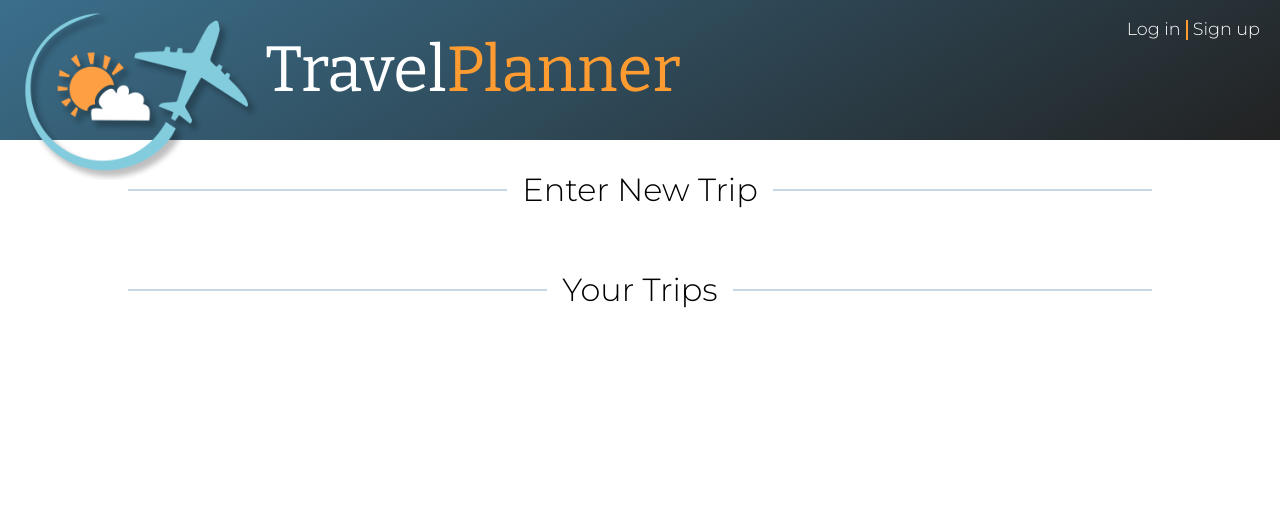
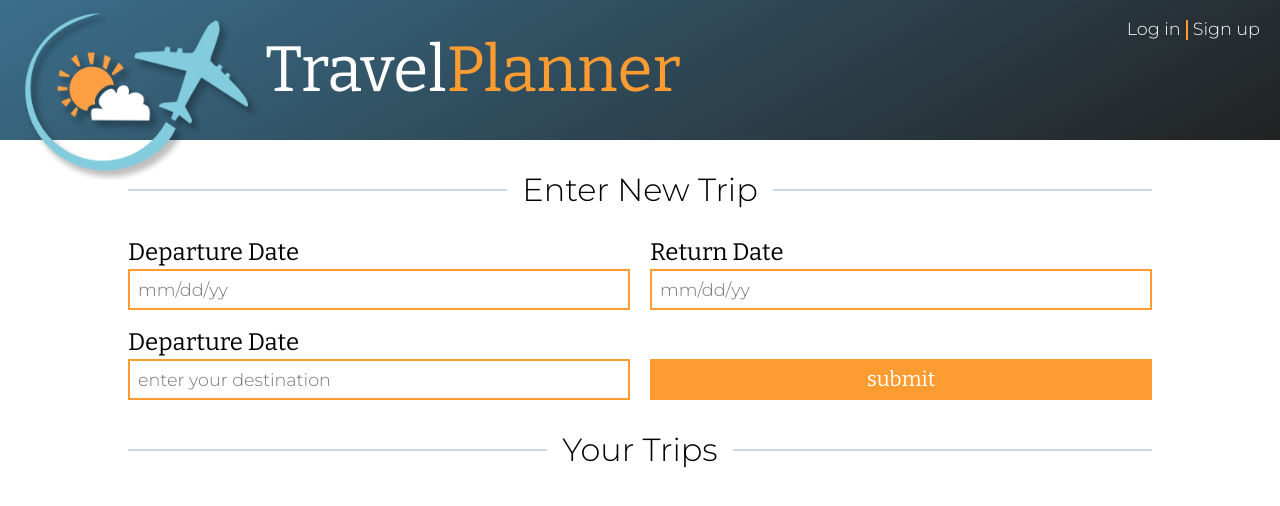
Before and after one commit to Jam52/FrontEnd-Capstone-TravelApp, a website built with webpack: page src/client/views/index.html in a window 1280 px wide. Built offline with nearby package versions, Linux system fonts and the light colour scheme.

Commit message:
Feat: add new trip form

```diff
--- a/src/client/index.js
+++ b/src/client/index.js
@@ -8,3 +8,8 @@ import './styles/resets.scss';
 import './styles/base.scss';
 import './styles/header.scss';
 import './styles/form.scss';
+
+// adjust button size to match form input
+const finalSize = document.getElementById('destination-input').offsetHeight;
+console.log(finalSize);
+document.getElementById('new-trip-submit').style.height = finalSize + 'px';
--- a/src/client/styles/base.scss
+++ b/src/client/styles/base.scss
@@ -12,8 +12,29 @@ $color-light-background: #f2f2f2;
 $font-title: 'Bitter', serif;
 $font-paragraph: 'Montserrat', sans-serif;
 
+//Borders
+$border-form: 2px solid $color-primary;
+
 //Media query break-points
 $media-break-point-tablet: 850px;
+
+//button
+.button {
+    border: none;
+    background-color: $color-primary;
+    color: #fff;
+    font-family: $font-title;
+    font-size: 1.3em;
+
+    &:hover {
+       transform: scale(1.01);
+       box-shadow: 3px 3px 4px rgba(0,0,0, 0.3);
+    }
+
+    &:active {
+        transform: translateY(3px);
+    }
+}
 
 //main content holder
 .main-content {
--- a/src/client/styles/form.scss
+++ b/src/client/styles/form.scss
@@ -1 +1,31 @@
 @import 'base';
+
+#new-trip-form {
+    display: grid;
+    grid-gap: 20px;
+    grid-template-columns: 1fr 1fr;
+
+    label {
+        font-family: $font-title;
+        font-size: 1.5em;
+        padding-bottom: 5px;
+    }
+
+    div input {
+        font-family: $font-paragraph;
+        font-size: 1.1em;
+        padding: 8px;
+        border: $border-form;
+
+    }
+
+    div {
+        display: flex;
+        flex-direction: column;
+    }
+
+    #new-trip-submit {
+        align-self: end;
+    }
+
+}
--- a/src/client/views/index.html
+++ b/src/client/views/index.html
@@ -24,6 +24,22 @@
                 <h2>Enter New Trip</h2>
                 <div class="grey-line"></div>
             </div>
+            <form id="new-trip-form">
+                <div id="departure">
+                    <label class="form-label">Departure Date</label>
+                    <input id="departure-input" type="text" placeholder="mm/dd/yy">
+                </div>
+                <div id="return">
+                    <label class="form-label">Return Date</label>
+                    <input id="return-input" type="text" placeholder="mm/dd/yy">
+                </div>
+                <div id="destination">
+                    <label class="form-label">Departure Date</label>
+                    <input id="destination-input" type="text" placeholder="enter your destination">
+                </div>
+                <input id="new-trip-submit" type="submit" class="button" value="submit">
+
+            </form>
             <div class="section-divider">
                 <div class="grey-line"></div>
                 <h2>Your Trips</h2>
```
